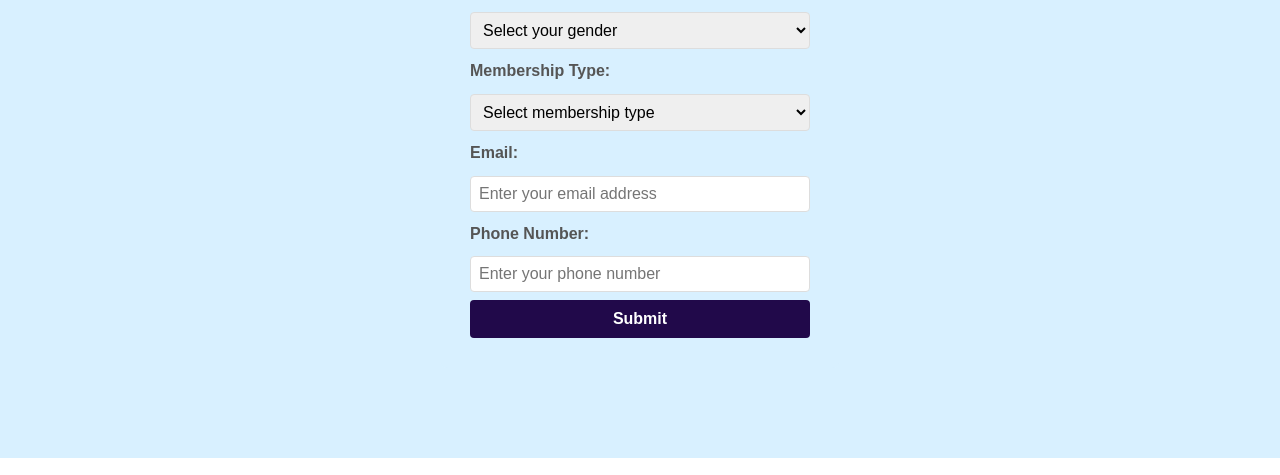
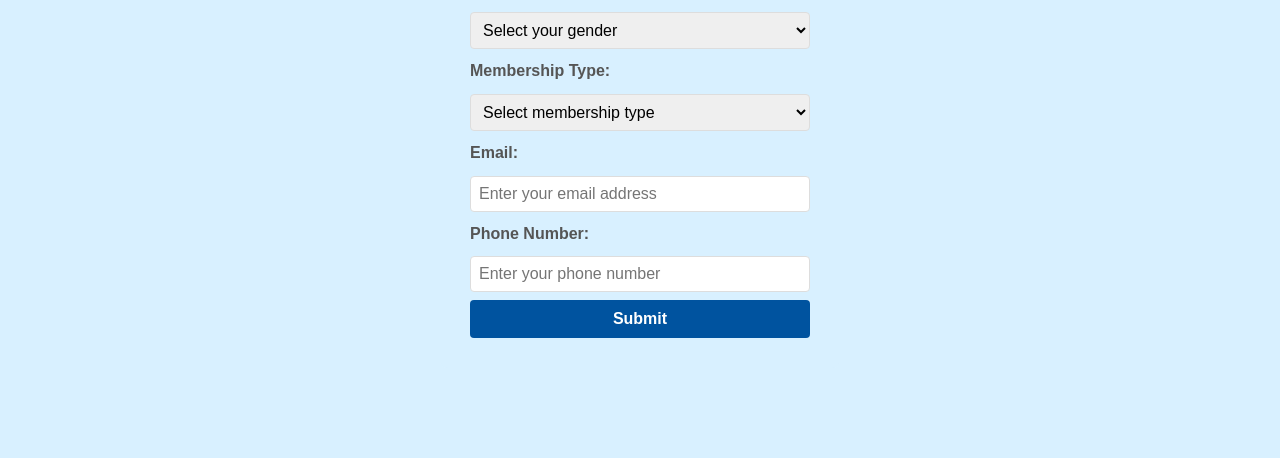
Before and after one commit to Gresford-Sailing-Club-GSC/index, a website: page join.html in a window 1280 px wide. Shown: the part 946-1421 px from the top of the page. Drawn offline with Linux system fonts and the light colour scheme.

Commit message:
Update join.html

```diff
--- a/join.html
+++ b/join.html
@@ -75,7 +75,7 @@
                 <label for="phone">Phone Number:</label><br>
                 <input type="tel" id="phone" name="phone" required placeholder="Enter your phone number" style="width: 100%; padding: 8px; margin: 8px 0;"><br>
 
-                <button type="submit" style="width: 100%; padding: 10px; background-color: #21094a; color: white; border: none; border-radius: 4px; cursor: pointer;">Submit</button>
+                <button type="submit" style="width: 100%; padding: 10px; background-color: #00539f; color: white; border: none; border-radius: 4px; cursor: pointer;">Submit</button>
             </form>
 
             <div id="responseMessage" style="margin-top: 20px;"></div>
```
